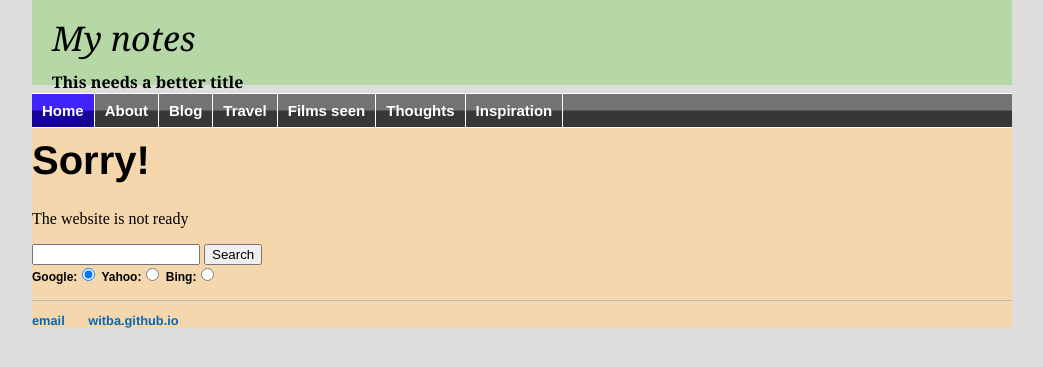
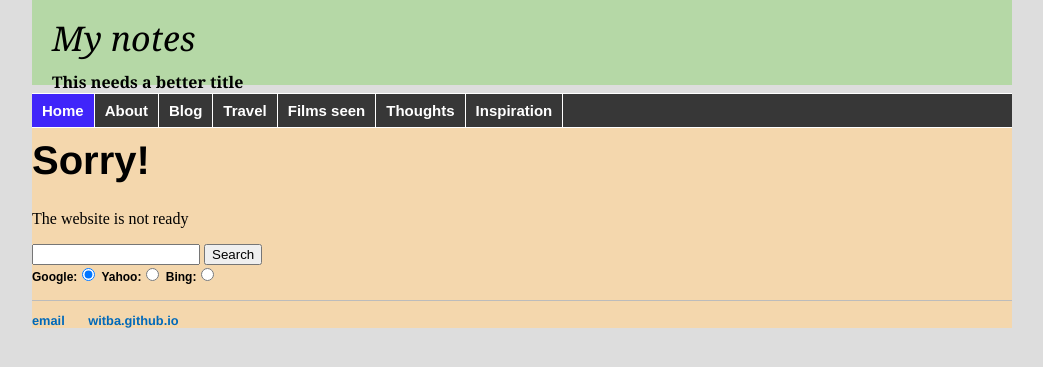
Before and after one commit to witba/witba.github.io, a Jekyll site: the page built from index.html, in a window 1280 px wide. Shown: the top 367 px of the page, without its empty margins (118-1161 px from the left). Built offline with Jekyll 4.4.1, drawn with Linux system fonts in a browser that asks for light colours.

Commit message:
Update main.css

```diff
--- a/css/main.css
+++ b/css/main.css
@@ -57,7 +57,7 @@ font: bold 15px Arial;
 width: 100%;
 border: 1px solid #FFFFFF;
 border-width: 1px 0;
-background: black url(blde.png) center center repeat-x;
+background: black url(blde3.png) center center repeat-x;
 }
 .solidblockmenu li{
 display: inline;
@@ -71,11 +71,11 @@ border-right: 1px solid white;
 }
 .solidblockmenu li .current{
 color: white;
-background: transparent url(blac.png) center center repeat-x;
+background: transparent url(blac3.png) center center repeat-x;
 }
 .solidblockmenu li a:hover{
 color: white;
-background: transparent url(blho2.png) center center repeat-x;
+background: transparent url(blho3.png) center center repeat-x;
 }
 
 
```
